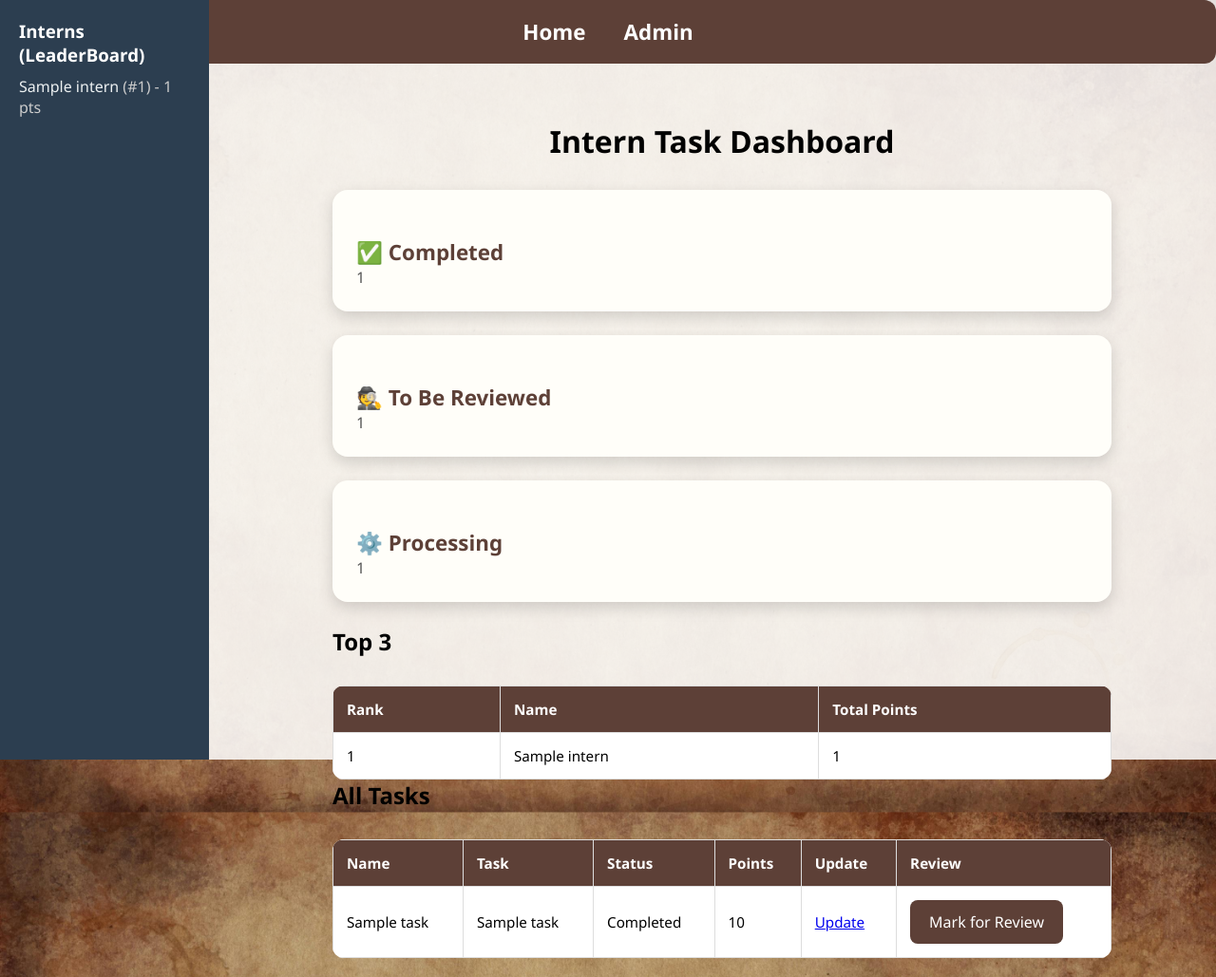
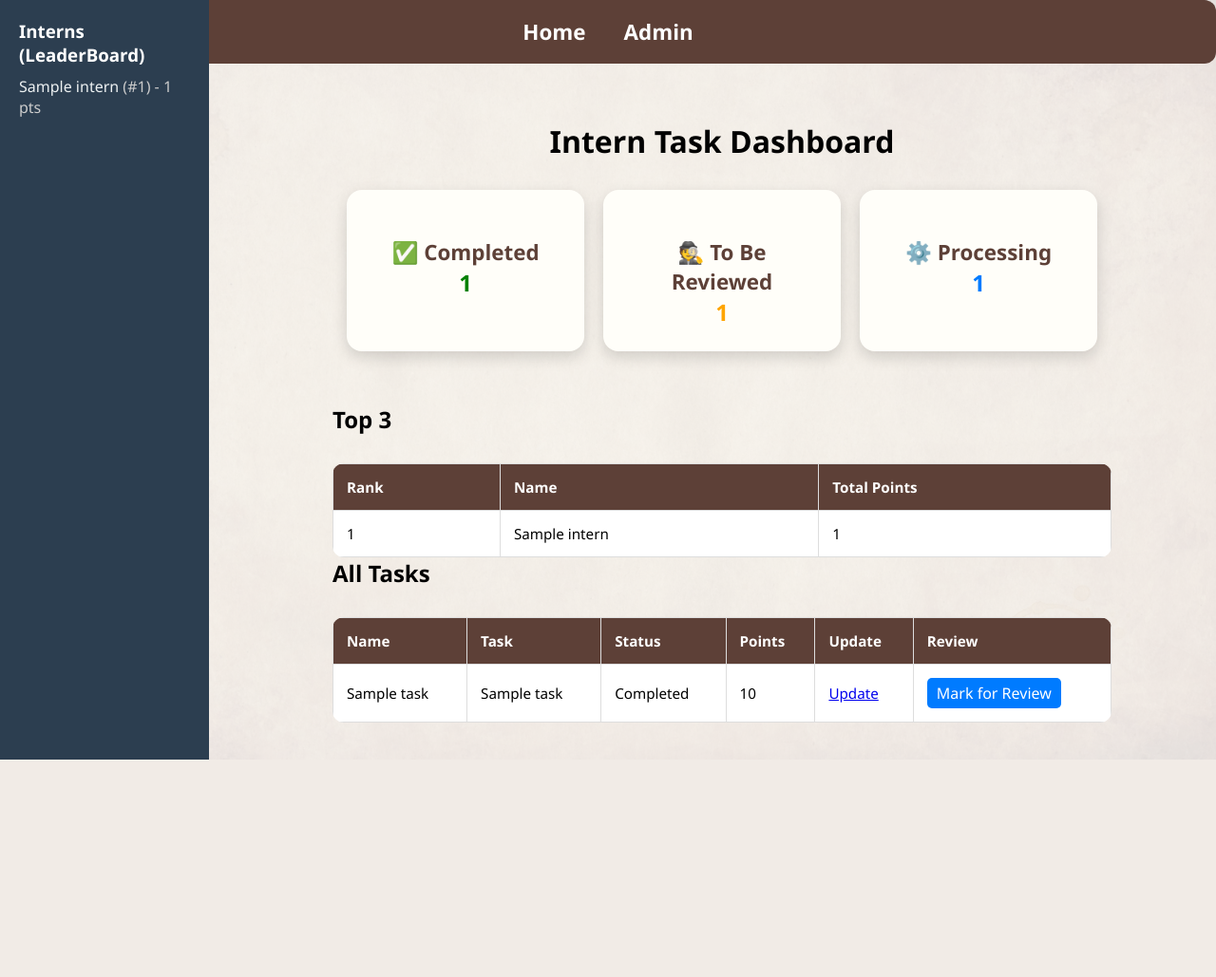
Before and after one commit to moulik3637/intern, a Python web app: template templates/index.html in a window 1280 px wide. Shown: the whole page at 95% size. After the commit the page ends 800 px from the top, so only its background shows below. Run offline with Jinja, Linux system fonts and the light colour scheme; the template is opened without the code that fills it: most values are stand-ins (such as "Sample title", 1, 10 or a date in 2020).

Commit message:
index.html

```diff
--- a/templates/index.html
+++ b/templates/index.html
@@ -5,7 +5,7 @@
 <div class="dashboard-container">
     <!-- Sidebar -->
     <div class="sidebar">
-        <h3 class="sidebar-title">Interns (LeaderBoard)</h3>
+        <h3>Interns (LeaderBoard)</h3>
         <ul>
             {% for intern in interns %}
             <li>
@@ -25,18 +25,18 @@
         <h1 style="text-align:center; margin-bottom: 30px;">Intern Task Dashboard</h1>
 
         <!-- Task Status Summary -->
-        <div class="task-summary-cards">
-            <div class="card summary-card">
+        <div style="display: flex; gap: 20px; justify-content: center; margin-bottom: 30px; flex-wrap: wrap;">
+            <div class="card" style="flex: 1; min-width: 200px; max-width: 250px; text-align: center;">
                 <h3>✅ Completed</h3>
-                <p class="summary-count completed-count">{{ completed_count }}</p>
+                <p style="font-size: 1.5rem; font-weight: bold; color: green;">{{ completed_count }}</p>
             </div>
-            <div class="card summary-card">
+            <div class="card" style="flex: 1; min-width: 200px; max-width: 250px; text-align: center;">
                 <h3>🕵️ To Be Reviewed</h3>
-                <p class="summary-count review-count">{{ review_count }}</p>
+                <p style="font-size: 1.5rem; font-weight: bold; color: orange;">{{ review_count }}</p>
             </div>
-            <div class="card summary-card">
+            <div class="card" style="flex: 1; min-width: 200px; max-width: 250px; text-align: center;">
                 <h3>⚙️ Processing</h3>
-                <p class="summary-count processing-count">{{ processing_count }}</p>
+                <p style="font-size: 1.5rem; font-weight: bold; color: #007bff;">{{ processing_count }}</p>
             </div>
         </div>
 
@@ -90,8 +90,8 @@
                     </td>
                     <td>
                         <form action="{{ url_for('mark_for_review', task_id=task.id) }}" method="post" style="display:inline;" onsubmit="return confirm('Are you sure you want to mark this task for review?');">
-                            <button type="submit" class="review-btn">
-                                Mark for Review
+                            <button type="submit" style="padding: 5px 10px; background: #007bff; color: white; border: none; border-radius: 5px; cursor: pointer;">
+    Mark for Review
 </button>
 
                         </form>
```
